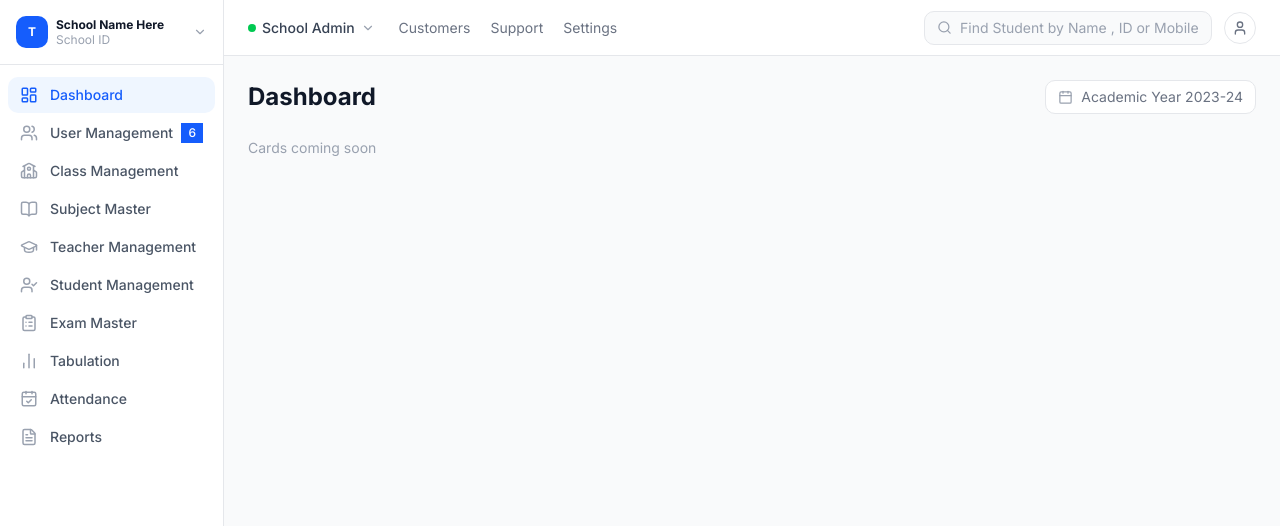
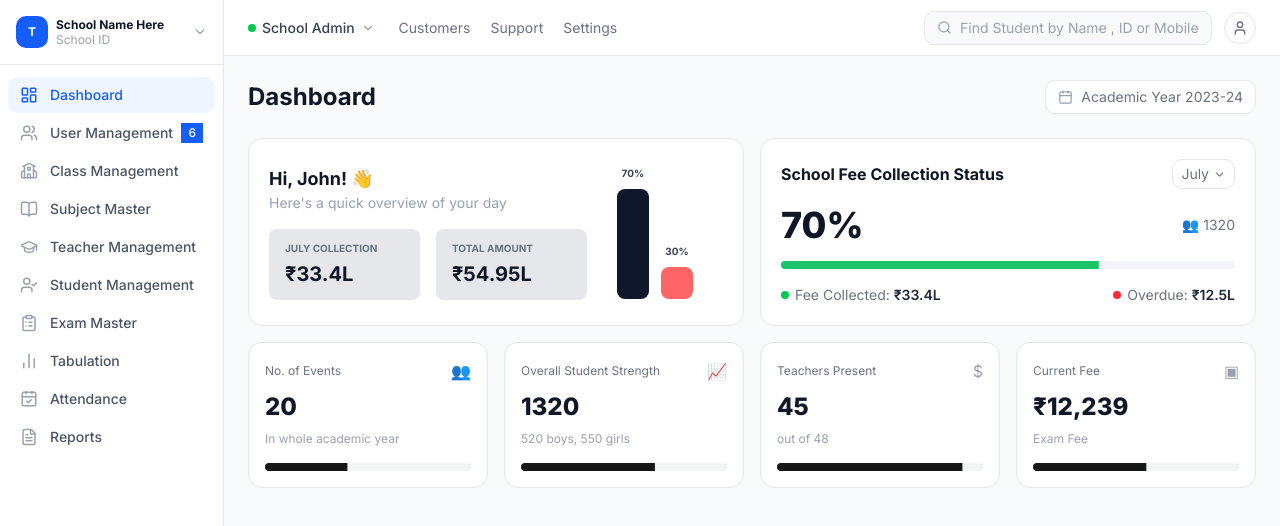
Before and after one commit to yerniteja1/tutor-web, a Next.js app: page /dashboard in a window 1280 px wide. Shown: the top 526 px of the page. Built offline with nearby package versions, Linux system fonts and the light colour scheme.

Commit message:
feat: add collection card, fee status card and stat cards

```diff
--- a/src/app/dashboard/page.tsx
+++ b/src/app/dashboard/page.tsx
@@ -1,4 +1,8 @@
 import DashboardLayout from "@/components/dashboard/DashboardLayout";
+import CollectionCard from "@/components/dashboard/cards/CollectionCard";
+import FeeStatusCard from "@/components/dashboard/cards/FeeStatusCard";
+import StatCard from "@/components/dashboard/cards/StatCard";
+import { mockStatCards } from "@/lib/mock-dashboard";
 import { Calendar } from "lucide-react";
 
 export default function DashboardPage() {
@@ -12,7 +16,31 @@ export default function DashboardPage() {
         </div>
       }
     >
-      <p className="text-gray-400 text-sm">Cards coming soon</p>
+      <div className="flex flex-col gap-4">
+
+        {/* Row 1 — Collection + Fee Status */}
+        <div className="grid grid-cols-2 gap-4">
+          <CollectionCard />
+          <FeeStatusCard />
+        </div>
+
+        {/* Row 2 — 4 Stat Cards */}
+        <div className="grid grid-cols-4 gap-4">
+          {mockStatCards.map((card) => (
+            <StatCard
+              key={card.id}
+              label={card.label}
+              value={card.value}
+              sub={card.sub}
+              icon={card.icon}
+              progress={card.progress}
+            />
+          ))}
+        </div>
+
+        {/* More cards coming soon */}
+
+      </div>
     </DashboardLayout>
   );
 }
--- /dev/null
+++ b/src/components/dashboard/cards/CollectionCard.tsx
@@ -0,0 +1,58 @@
+import { mockCollection } from "@/lib/mock-dashboard";
+
+export default function CollectionCard() {
+  return (
+    <div className="bg-white rounded-xl border border-gray-200 p-5 flex items-center">
+
+      {/* Left */}
+      <div className="basis-[70%] flex flex-col gap-4">
+        <div>
+          <h2 className="text-lg font-bold text-gray-900">
+            {mockCollection.greeting}
+          </h2>
+          <p className="text-sm text-gray-400">{mockCollection.subtitle}</p>
+        </div>
+
+        <div className="flex gap-4">
+          {/* July Collection */}
+          <div className="bg-gray-200 rounded-md px-4 py-3 flex-1">
+            <p className="text-[10px] uppercase font-bold text-gray-500 mb-1">July Collection</p>
+            <p className="text-xl font-bold text-gray-900">
+              {mockCollection.julyCollection}
+            </p>
+          </div>
+          {/* Total Amount */}
+          <div className="bg-gray-200 rounded-md px-4 py-3 flex-1">
+            <p className="text-[10px] uppercase font-bold text-gray-500 mb-1">Total Amount</p>
+            <p className="text-xl font-bold text-gray-900">
+              {mockCollection.totalAmount}
+            </p>
+          </div>
+        </div>
+      </div>
+
+      {/* Right — Bar Chart */}
+      <div className="basis-[30%] flex items-end justify-center gap-3">
+        <div className="flex flex-col items-center gap-2">
+          <span className="text-[10px] font-bold text-gray-700">
+            {mockCollection.julyPercent}%
+          </span>
+          <div
+            className="w-8 rounded-md bg-slate-900"
+            style={{ height: 110 }}
+          />
+        </div>
+        <div className="flex flex-col items-center gap-2">
+          <span className="text-[10px] font-bold text-gray-700">
+            {mockCollection.remainPercent}%
+          </span>
+          <div
+            className="w-8 rounded-md bg-red-400"
+            style={{ height: 32 }}
+          />
+        </div>
+      </div>
+
+    </div>
+  );
+}
--- /dev/null
+++ b/src/components/dashboard/cards/FeeStatusCard.tsx
@@ -0,0 +1,60 @@
+import { ChevronDown } from "lucide-react";
+import { Progress } from "@/components/ui/progress";
+import { mockFeeStatus } from "@/lib/mock-dashboard";
+
+export default function FeeStatusCard() {
+  return (
+    <div className="bg-white rounded-xl border border-gray-200 p-5 flex flex-col gap-4">
+
+      {/* Header */}
+      <div className="flex items-center justify-between">
+        <h3 className="text-base font-bold text-gray-900">
+          School Fee Collection Status
+        </h3>
+        <button className="flex items-center gap-1 text-sm text-gray-500 border border-gray-200 rounded-lg px-2 py-1">
+          July <ChevronDown size={13} />
+        </button>
+      </div>
+
+      {/* Percent + Students */}
+      <div className="flex items-center justify-between">
+        <span className="text-4xl font-extrabold text-gray-900">
+          {mockFeeStatus.percent}%
+        </span>
+        <div className="flex items-center gap-1 text-sm text-gray-500">
+          <span>👥</span>
+          <span>{mockFeeStatus.totalStudents}</span>
+        </div>
+      </div>
+
+      {/* Progress Bar */}
+      <Progress
+        value={mockFeeStatus.percent}
+        className="h-2 bg-gray-100 rounded-full [&>div]:bg-[#1BC469]"
+      />
+
+      {/* Collected + Overdue */}
+      <div className="flex items-center justify-between text-sm">
+        <div className="flex items-center gap-1.5">
+          <span className="w-2 h-2 rounded-full bg-green-500 inline-block" />
+          <span className="text-gray-500">
+            Fee Collected:{" "}
+            <span className="font-semibold text-gray-800">
+              {mockFeeStatus.collected}
+            </span>
+          </span>
+        </div>
+        <div className="flex items-center gap-1.5">
+          <span className="w-2 h-2 rounded-full bg-red-500 inline-block" />
+          <span className="text-gray-500">
+            Overdue:{" "}
+            <span className="font-semibold text-gray-800">
+              {mockFeeStatus.overdue}
+            </span>
+          </span>
+        </div>
+      </div>
+
+    </div>
+  );
+}
--- /dev/null
+++ b/src/components/dashboard/cards/StatCard.tsx
@@ -0,0 +1,38 @@
+import { Progress } from "@/components/ui/progress";
+
+interface StatCardProps {
+  label: string;
+  value: string;
+  sub: string;
+  icon: string;
+  progress: number;
+}
+
+export default function StatCard({
+  label,
+  value,
+  sub,
+  icon,
+  progress,
+}: StatCardProps) {
+  return (
+    <div className="bg-white rounded-xl border border-gray-200 p-4 flex flex-col gap-2">
+
+      {/* Label + Icon */}
+      <div className="flex items-center justify-between">
+        <p className="text-xs text-gray-500">{label}</p>
+        <span className="text-base text-gray-400">{icon}</span>
+      </div>
+
+      {/* Value */}
+      <p className="text-2xl font-extrabold text-gray-900">{value}</p>
+
+      {/* Sub + Progress */}
+      <div className="flex flex-col gap-4">
+        <p className="text-xs text-gray-400">{sub}</p>
+        <Progress value={progress} className="h-2 bg-gray-100 rounded-full" />
+      </div>
+
+    </div>
+  );
+}
```
